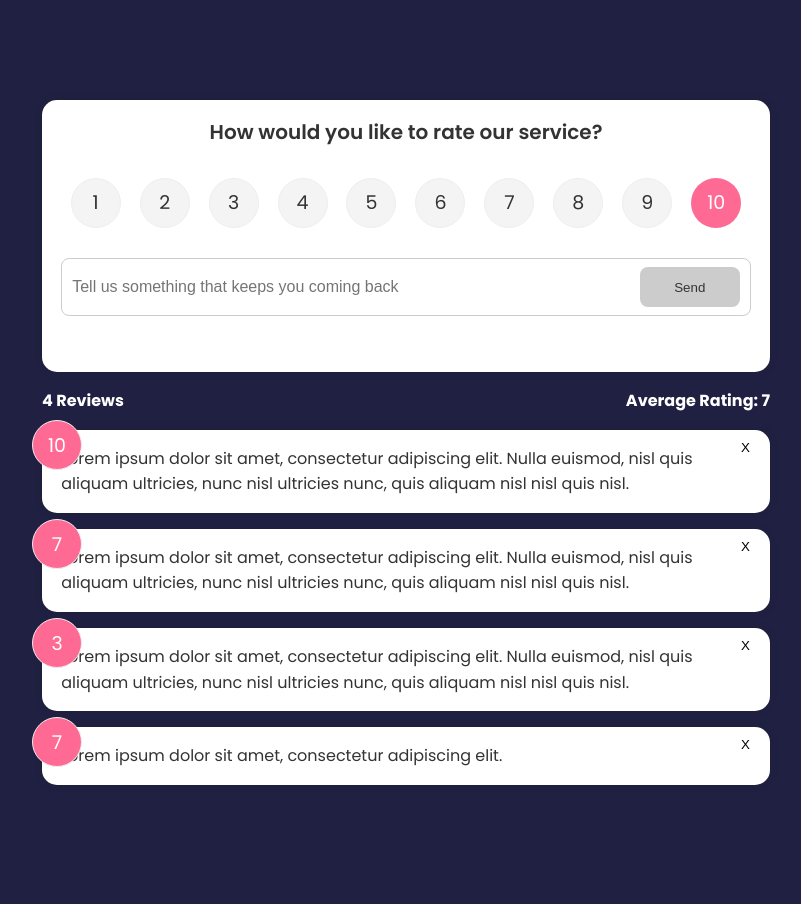
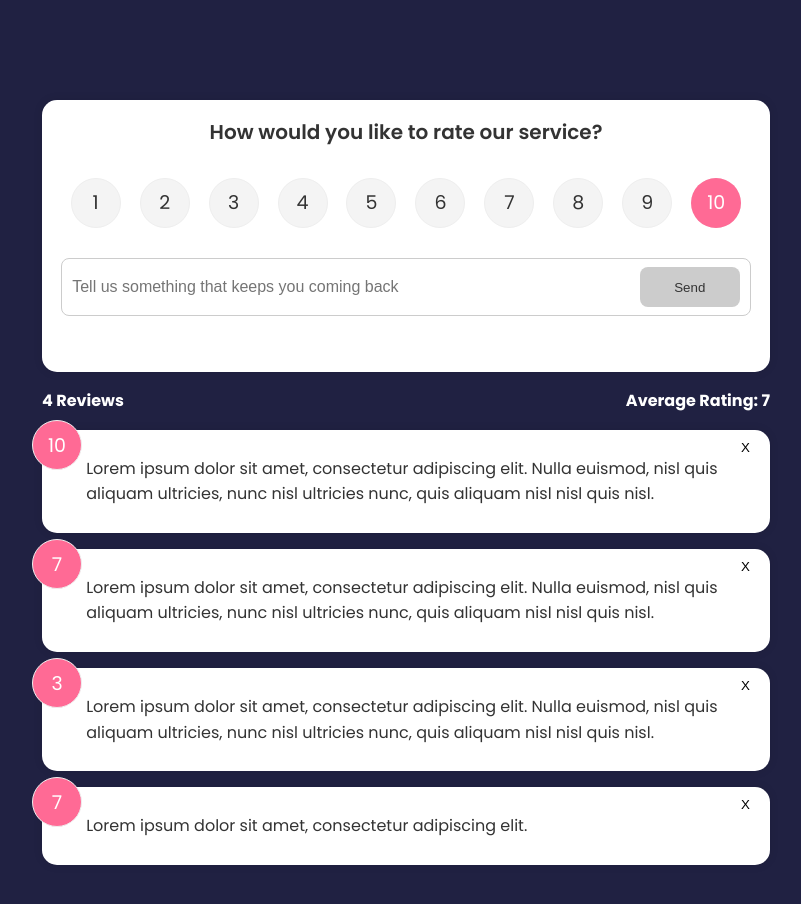
Before and after one commit to derrickmstrong/feedbackapp, a Svelte app: page / in a window 1280 px wide. Shown: the top 904 px of the page, without its empty margins (234-1035 px from the left). Built offline with nearby package versions, Linux system fonts and the light colour scheme.

Commit message:
Add transitions

```diff
--- a/src/components/FeedbackItem.svelte
+++ b/src/components/FeedbackItem.svelte
@@ -37,6 +37,10 @@
     font-size: 19px;
   }
 
+  .text-display {
+    margin: 10px 25px;
+  }
+
   .close {
     position: absolute;
     top: 10px;
--- a/src/components/FeedbackList.svelte
+++ b/src/components/FeedbackList.svelte
@@ -1,4 +1,5 @@
 <script>
+    import { fade, scale } from "svelte/transition";
     import FeedbackItem from "./FeedbackItem.svelte";
 
 export let feedback = [];
@@ -7,6 +8,9 @@ console.log(feedback);
 
 <ul>
     {#each feedback as { id, rating, text } (id)}
-        <FeedbackItem {id} {rating} {text} on:delete />
+        <!-- Note: Can't add transition on custom component hence div wrapper below -->
+        <div in:scale out:fade="{{ duration: 500 }}">
+            <FeedbackItem {id} {rating} {text} on:delete />
+        </div>
     {/each}
 </ul>
```
